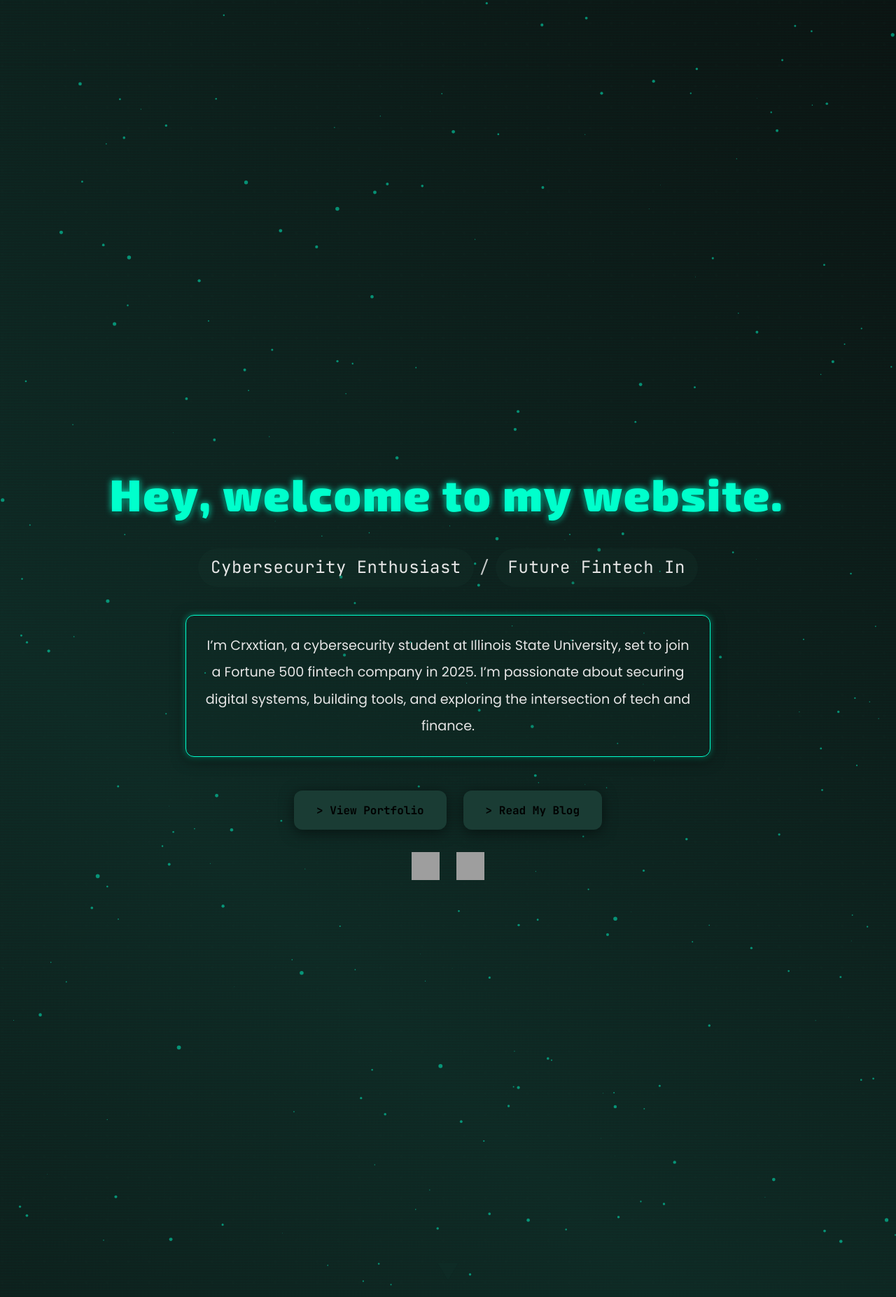
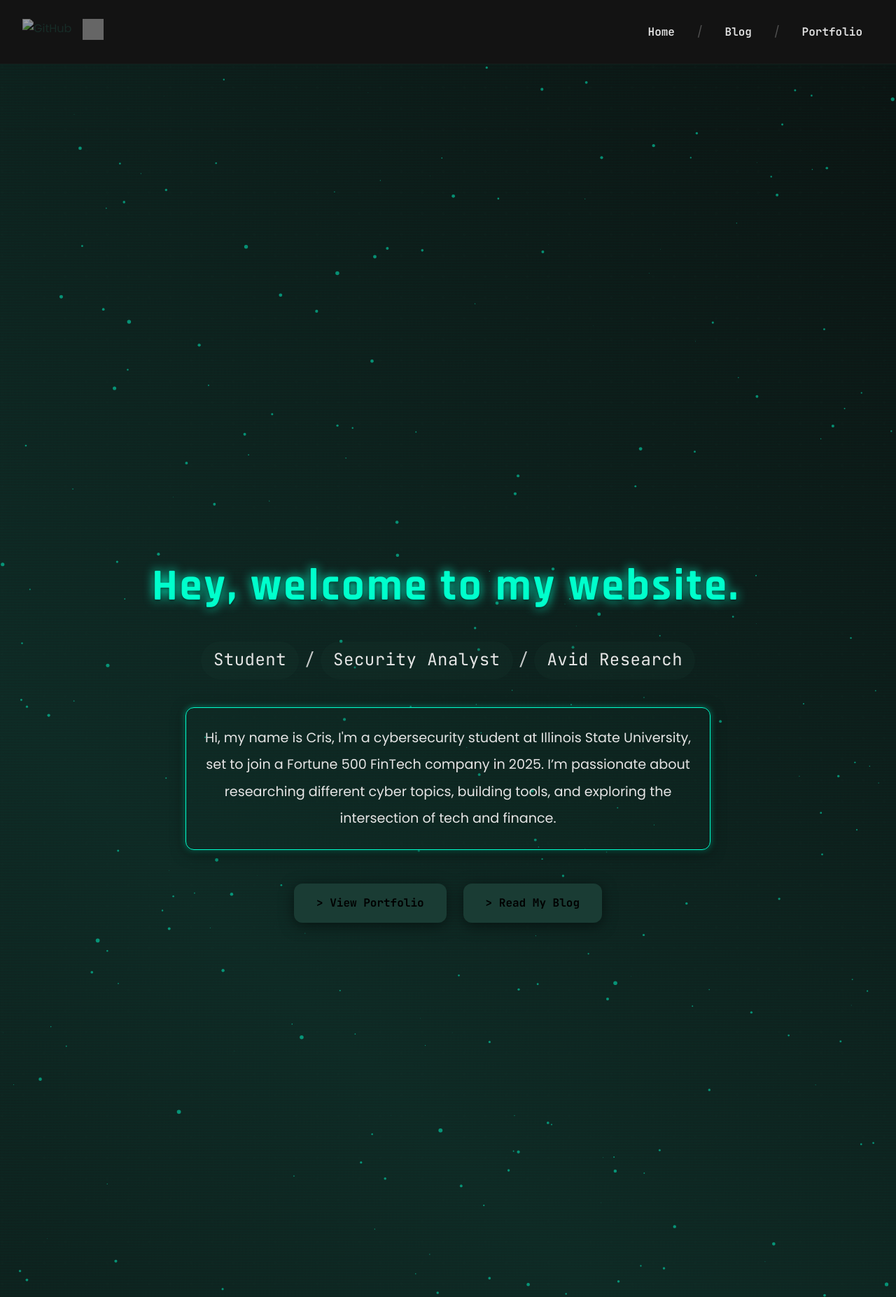
Before and after one commit to crxxtian/crxxtian.github.io, a Jekyll site: the page built from index.html, in a window 1280 px wide. Shown: the whole page at 70% size. Built offline with Jekyll 4.4.1, drawn with Linux system fonts in a browser that asks for light colours; some of the changed text lies outside the part shown; grey boxes are pictures that could not be loaded.

Commit message:
now u wanna work huh

```diff
--- a/_layouts/default.html
+++ b/_layouts/default.html
@@ -6,15 +6,40 @@
     <title>{% if page.title %}{{ page.title }} | {% endif %}{{ site.title }}</title>
     <meta name="description" content="{{ site.description }}" />
     <link rel="stylesheet" href="{{ '/assets/css/style.css' | relative_url }}">
-    <link href="https://fonts.googleapis.com/css2?family=Share+Tech+Mono&display=swap" rel="stylesheet">
+    <link href="https://fonts.googleapis.com/css2?family=JetBrains+Mono:wght@400;600;700&family=Poppins:wght@300;400;600;700&family=Exo+2:wght@400;700;900&display=swap" rel="stylesheet">
 </head>
 <body>
+<!-- NAVBAR -->
+<header class="navbar">
+    <div class="nav-left">
+        <div class="social-links">
+            <a href="https://github.com/crxxtian" target="_blank">
+                <img src="/assets/images/github.png" alt="GitHub" class="social-icon">
+            </a>
+            <a href="https://linkedin.com/in/crxxtian" target="_blank">
+                <img src="/assets/images/linkedin.pjg" alt="LinkedIn" class="social-icon">
+            </a>
+        </div>
+    </div>
+    <nav class="nav-right">
+        <a href="/" class="nav-link">Home</a>
+        <span class="nav-divider">/</span>
+        <a href="/blog" class="nav-link">Blog</a>
+        <span class="nav-divider">/</span>
+        <a href="/portfolio" class="nav-link">Portfolio</a>
+    </nav>
+</header>
 
 <!-- MAIN CONTENT -->
 <main class="page-container">
     {{ content }}
 </main>
 
+<!-- FOOTER -->
+<footer>
+    <p class="footer-text">© {{ site.time | date: '%Y' }} crxxtian. All rights reserved.</p>
+</footer>
+
 <script src="/assets/js/scripts.js"></script>
 <script src="/assets/js/main.js"></script>
 </body>
--- a/assets/css/style.css
+++ b/assets/css/style.css
@@ -1,4 +1,4 @@
-@import url('https://fonts.googleapis.com/css2?family=JetBrains+Mono:wght@400;600;700&family=Poppins:wght@300;400;600;700&family=Exo+2:wght@400;700;900&display=swap');
+@import url('https://fonts.googleapis.com/css2?family=JetBrains+Mono:wght@400;600;700&family=Poppins:wght@300;400;600;700&family=Rajdhani:wght@400;700&display=swap');
 
 :root {
     --bg: #0a0a0a;
@@ -11,7 +11,7 @@
     --card-bg: #1A1A1A;
     --font-main: 'JetBrains Mono', monospace;
     --font-secondary: 'Poppins', sans-serif;
-    --font-futuristic: 'Exo 2', sans-serif;
+    --font-futuristic: 'Rajdhani', sans-serif;
     --shadow: 0 4px 20px rgba(0, 0, 0, 0.5);
     --border: 1px solid rgba(26, 60, 52, 0.3);
     --radius: 12px;
@@ -70,7 +70,7 @@ a:focus {
 
 .navbar {
     display: flex;
-    justify-content: center;
+    justify-content: space-between;
     align-items: center;
     padding: 1.5rem 2rem;
     background: var(--bg-alt);
@@ -78,6 +78,11 @@ a:focus {
     position: sticky;
     top: 0;
     z-index: 1000;
+}
+
+.nav-left {
+    display: flex;
+    align-items: center;
 }
 
 .nav-right {
@@ -124,6 +129,24 @@ a:focus {
     color: rgba(229, 229, 229, 0.3);
     font-size: 1rem;
     margin: 0 0.5rem;
+}
+
+.social-links {
+    display: flex;
+    gap: 1rem;
+}
+
+.social-icon {
+    width: 30px;
+    height: 30px;
+    opacity: 0.6;
+    transition: transform var(--transition), opacity var(--transition), filter var(--transition);
+}
+
+.social-icon:hover {
+    transform: scale(1.2);
+    opacity: 1;
+    filter: drop-shadow(0 0 5px rgba(0, 255, 204, 0.5));
 }
 
 .hero {
@@ -192,14 +215,53 @@ a:focus {
 .hero-title {
     font-family: var(--font-futuristic);
     font-size: 4rem;
-    font-weight: 900;
+    font-weight: 700;
     color: var(--accent-neon);
     margin-bottom: 1.5rem;
-    letter-spacing: 2px;
-    text-shadow: 0 2px 4px rgba(0, 0, 0, 0.5), 0 0 10px var(--accent-neon);
+    letter-spacing: 3px;
+    text-shadow: 0 2px 4px rgba(0, 0, 0, 0.5), 0 0 15px var(--accent-neon);
     position: relative;
     z-index: 1;
     display: inline-block;
+    animation: neonFlicker 3s infinite;
+}
+
+.hero-title::after {
+    content: '';
+    position: absolute;
+    bottom: -10px;
+    left: 0;
+    width: 100%;
+    height: 4px;
+    background: var(--accent-neon);
+    box-shadow: 0 0 10px var(--accent-neon);
+    animation: pulseUnderline 2s infinite;
+}
+
+@keyframes neonFlicker {
+    0%, 19%, 21%, 23%, 25%, 54%, 56%, 100% {
+        text-shadow: 0 2px 4px rgba(0, 0, 0, 0.5), 0 0 15px var(--accent-neon);
+        opacity: 1;
+    }
+    20%, 24%, 55% {
+        text-shadow: none;
+        opacity: 0.7;
+    }
+}
+
+@keyframes pulseUnderline {
+    0% {
+        transform: scaleX(1);
+        opacity: 1;
+    }
+    50% {
+        transform: scaleX(0.95);
+        opacity: 0.6;
+    }
+    100% {
+        transform: scaleX(1);
+        opacity: 1;
+    }
 }
 
 .hero-title .letter {
@@ -210,6 +272,7 @@ a:focus {
 .hero-title:hover .letter {
     color: var(--accent-secondary);
     text-shadow: 0 0 8px rgba(166, 138, 100, 0.5);
+    transform: translateY(-5px);
 }
 
 .hero-title .letter:nth-child(1) { transition-delay: 0.02s; }
@@ -236,10 +299,6 @@ a:focus {
 .hero-title .letter:nth-child(22) { transition-delay: 0.44s; }
 .hero-title .letter:nth-child(23) { transition-delay: 0.46s; }
 
-.hero-title:hover .letter {
-    transform: translateY(-5px);
-}
-
 .glitch {
     position: relative;
     animation: glitch 2s linear infinite;
@@ -257,35 +316,35 @@ a:focus {
 }
 
 .glitch::before {
-    left: 2px;
-    text-shadow: -2px 0 #ff00cc;
+    left: 3px;
+    text-shadow: -3px 0 #ff00cc;
     clip: rect(0, 900px, 0, 0);
     animation: glitch-top 1s linear infinite;
 }
 
 .glitch::after {
-    left: -2px;
-    text-shadow: 2px 0 #00ffcc;
+    left: -3px;
+    text-shadow: 3px 0 #00ffcc;
     clip: rect(0, 900px, 0, 0);
     animation: glitch-bottom 1.5s linear infinite;
 }
 
 @keyframes glitch {
-    2%, 64% { transform: translate(2px, 0) skew(0deg); }
-    4%, 60% { transform: translate(-2px, 0) skew(0deg); }
-    62% { transform: translate(0, 0) skew(5deg); }
+    2%, 64% { transform: translate(3px, 0) skew(0deg); }
+    4%, 60% { transform: translate(-3px, 0) skew(0deg); }
+    62% { transform: translate(0, 0) skew(6deg); }
 }
 
 @keyframes glitch-top {
-    2%, 64% { transform: translate(2px, -2px); }
-    4%, 60% { transform: translate(-2px, 2px); }
-    62% { transform: translate(0, 0) skew(5deg); }
+    2%, 64% { transform: translate(3px, -3px); }
+    4%, 60% { transform: translate(-3px, 3px); }
+    62% { transform: translate(0, 0) skew(6deg); }
 }
 
 @keyframes glitch-bottom {
-    2%, 64% { transform: translate(-2px, 0); }
-    4%, 60% { transform: translate(2px, 0); }
-    62% { transform: translate(0, 0) skew(-5deg); }
+    2%, 64% { transform: translate(-3px, 0); }
+    4%, 60% { transform: translate(3px, 0); }
+    62% { transform: translate(0, 0) skew(-6deg); }
 }
 
 .hero-subtitle {
@@ -400,26 +459,6 @@ a:focus {
 
 .hero-buttons a:focus {
     box-shadow: 0 0 8px var(--accent-neon);
-}
-
-.social-links {
-    display: flex;
-    justify-content: center;
-    gap: 1.5rem;
-    margin-top: 2rem;
-    position: relative;
-    z-index: 1;
-}
-
-.social-icon {
-    width: 40px;
-    height: 40px;
-    transition: transform var(--transition), filter var(--transition);
-}
-
-.social-icon:hover {
-    transform: rotate(10deg) scale(1.2);
-    filter: drop-shadow(0 0 5px rgba(0, 255, 204, 0.5));
 }
 
 .arrow {
@@ -721,6 +760,77 @@ a:focus {
     box-shadow: var(--glow-neon);
 }
 
+.skills-section .skills-grid {
+    display: grid;
+    grid-template-columns: repeat(auto-fit, minmax(250px, 1fr));
+    gap: 2rem;
+    max-width: 1200px;
+    margin: 0 auto;
+    position: relative;
+    z-index: 1;
+}
+
+.skill-card {
+    background: var(--card-bg);
+    border-radius: var(--radius);
+    border: 1px solid var(--accent);
+    box-shadow: var(--shadow);
+    padding: 1.5rem;
+    transition: transform var(--transition), box-shadow var(--transition), border-color var(--transition);
+}
+
+.skill-card:hover {
+    transform: translateY(-5px);
+    box-shadow: 0 8px 30px rgba(0, 0, 0, 0.7);
+    border-color: var(--accent-neon);
+}
+
+.skill-card h3 {
+    font-family: var(--font-futuristic);
+    font-size: 1.2rem;
+    color: var(--accent-neon);
+    margin-bottom: 0.5rem;
+}
+
+.skill-card p {
+    font-size: 0.95rem;
+    opacity: 0.9;
+    line-height: 1.6;
+}
+
+.contact-section .contact-intro {
+    font-size: 1.2rem;
+    max-width: 750px;
+    margin: 0 auto 3rem;
+    line-height: 2;
+    background: rgba(26, 60, 52, 0.1);
+    padding: 1.5rem;
+    border-radius: var(--radius);
+    border: 1px solid var(--accent-neon);
+    box-shadow: var(--shadow), var(--glow-neon);
+}
+
+.contact-buttons {
+    display: flex;
+    justify-content: center;
+    gap: 1.5rem;
+    position: relative;
+    z-index: 1;
+}
+
+.threat-feed-section .threat-feed-intro {
+    font-size: 1.2rem;
+    max-width: 750px;
+    margin: 0 auto;
+    line-height: 2;
+    background: rgba(26, 60, 52, 0.1);
+    padding: 1.5rem;
+    border-radius: var(--radius);
+    border: 1px solid var(--accent-neon);
+    box-shadow: var(--shadow), var(--glow-neon);
+    text-align: center;
+}
+
 footer {
     padding: 2rem 1rem;
     background: var(--bg-alt);
@@ -732,37 +842,6 @@ footer {
     font-size: 0.9rem;
     color: #777;
     margin-bottom: 1rem;
-}
-
-.footer-links {
-    display: flex;
-    justify-content: center;
-    gap: 1rem;
-    opacity: 0;
-    animation: fadeIn 1s ease-in forwards;
-    animation-delay: 0.5s;
-}
-
-.footer-links a {
-    font-family: var(--font-main);
-    font-size: 0.9rem;
-    font-weight: 600;
-    transition: color var(--transition), transform var(--transition);
-}
-
-.footer-links a:hover {
-    color: var(--accent-neon);
-    transform: translateY(-2px);
-}
-
-.footer-links a:focus {
-    color: var(--accent-neon);
-}
-
-.footer-divider {
-    width: 1px;
-    height: 16px;
-    background: rgba(229, 229, 229, 0.2);
 }
 
 /* Responsive Adjustments */
@@ -807,8 +886,10 @@ footer {
 @media (max-width: 768px) {
     .navbar {
         padding: 1rem;
+        flex-direction: column;
+        gap: 1rem;
     }
-    .nav-right {
+    .nav-left, .nav-right {
         flex-wrap: wrap;
         justify-content: center;
         gap: 0.5rem;
@@ -838,16 +919,13 @@ footer {
         width: 100%;
         max-width: 300px;
     }
-    .social-links {
-        gap: 1rem;
-    }
     .section-highlight {
         padding: 4rem 1rem 3rem;
     }
     .section-title {
         font-size: 2rem;
     }
-    .post-preview-list, .portfolio-grid {
+    .post-preview-list, .portfolio-grid, .skills-grid {
         grid-template-columns: 1fr;
     }
 }
@@ -866,8 +944,8 @@ footer {
         padding: 1rem;
     }
     .social-icon {
-        width: 35px;
-        height: 35px;
+        width: 25px;
+        height: 25px;
     }
     .arrow {
         border-left: 10px solid transparent;
@@ -877,10 +955,10 @@ footer {
     .section-title {
         font-size: 1.8rem;
     }
-    .post-content h3, .card-header h3 {
+    .post-content h3, .card-header h3, .skill-card h3 {
         font-size: 1.1rem;
     }
-    .post-excerpt, .card-content p {
+    .post-excerpt, .card-content p, .skill-card p {
         font-size: 0.9rem;
     }
     .read-more-btn {
@@ -906,8 +984,8 @@ footer {
         font-size: 0.9rem;
     }
     .social-icon {
-        width: 30px;
-        height: 30px;
+        width: 20px;
+        height: 20px;
     }
     .section-highlight {
         padding: 3rem 1rem 2rem;
@@ -915,7 +993,7 @@ footer {
     .section-title {
         font-size: 1.5rem;
     }
-    .post-content h3, .card-header h3 {
+    .post-content h3, .card-header h3, .skill-card h3 {
         font-size: 1rem;
     }
 }
@@ -935,8 +1013,8 @@ footer {
         font-size: 0.85rem;
     }
     .social-icon {
-        width: 25px;
-        height: 25px;
+        width: 18px;
+        height: 18px;
     }
     .arrow {
         border-left: 8px solid transparent;
--- a/index.html
+++ b/index.html
@@ -12,24 +12,18 @@ title: Home
         <span class="letter">w</span><span class="letter">e</span><span class="letter">b</span><span class="letter">s</span><span class="letter">i</span><span class="letter">t</span><span class="letter">e</span><span class="letter">.</span>
     </h1>
     <p class="hero-subtitle">
-        <span class="role">Cybersecurity Enthusiast</span>
+        <span class="role">Student</span>
         <span class="role-divider">/</span>
-        <span class="role">Future Fintech Innovator</span>
+        <span class="role">Security Analyst</span>
+        <span class="role-divider">/</span>
+        <span class="role">Avid Researcher</span>
     </p>
     <p class="hero-intro fade-in">
-        I’m Crxxtian, a cybersecurity student at Illinois State University, set to join a Fortune 500 fintech company in 2025. I’m passionate about securing digital systems, building tools, and exploring the intersection of tech and finance.
+        Hi, my name is Cris, I'm a cybersecurity student at Illinois State University, set to join a Fortune 500 FinTech company in 2025. I’m passionate about researching different cyber topics, building tools, and exploring the intersection of tech and finance.
     </p>
     <div class="hero-buttons">
         <a href="/portfolio" class="button-primary">> View Portfolio</a>
         <a href="/blog" class="button-secondary">> Read My Blog</a>
-    </div>
-    <div class="social-links">
-        <a href="https://github.com/crxxtian" target="_blank">
-            <img src="/assets/images/github.svg" alt="GitHub" class="social-icon">
-        </a>
-        <a href="https://linkedin.com/in/crxxtian" target="_blank">
-            <img src="/assets/images/linkedin.svg" alt="LinkedIn" class="social-icon">
-        </a>
     </div>
     <div class="arrow"></div>
 </section>
```
Also changed, not shown: _posts/2025-03-24-test-post.md (+1 -1 lines).
